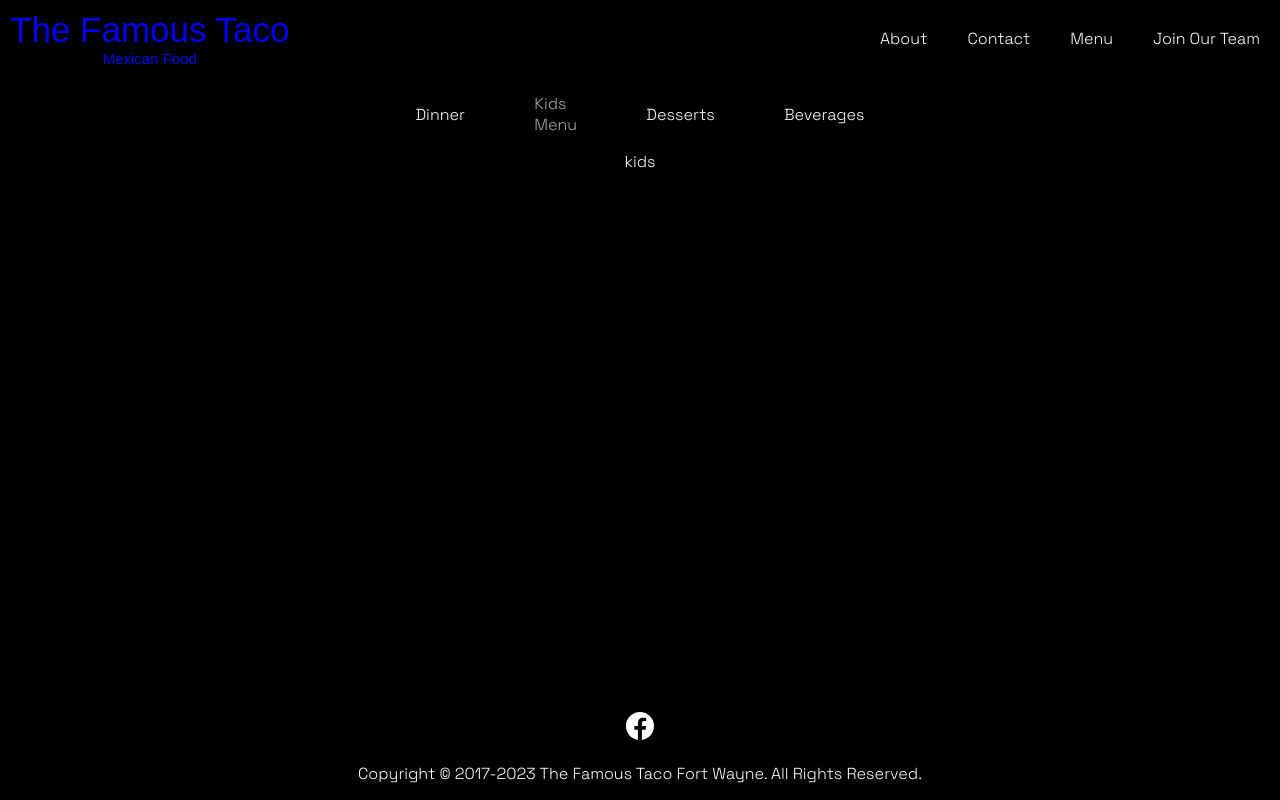
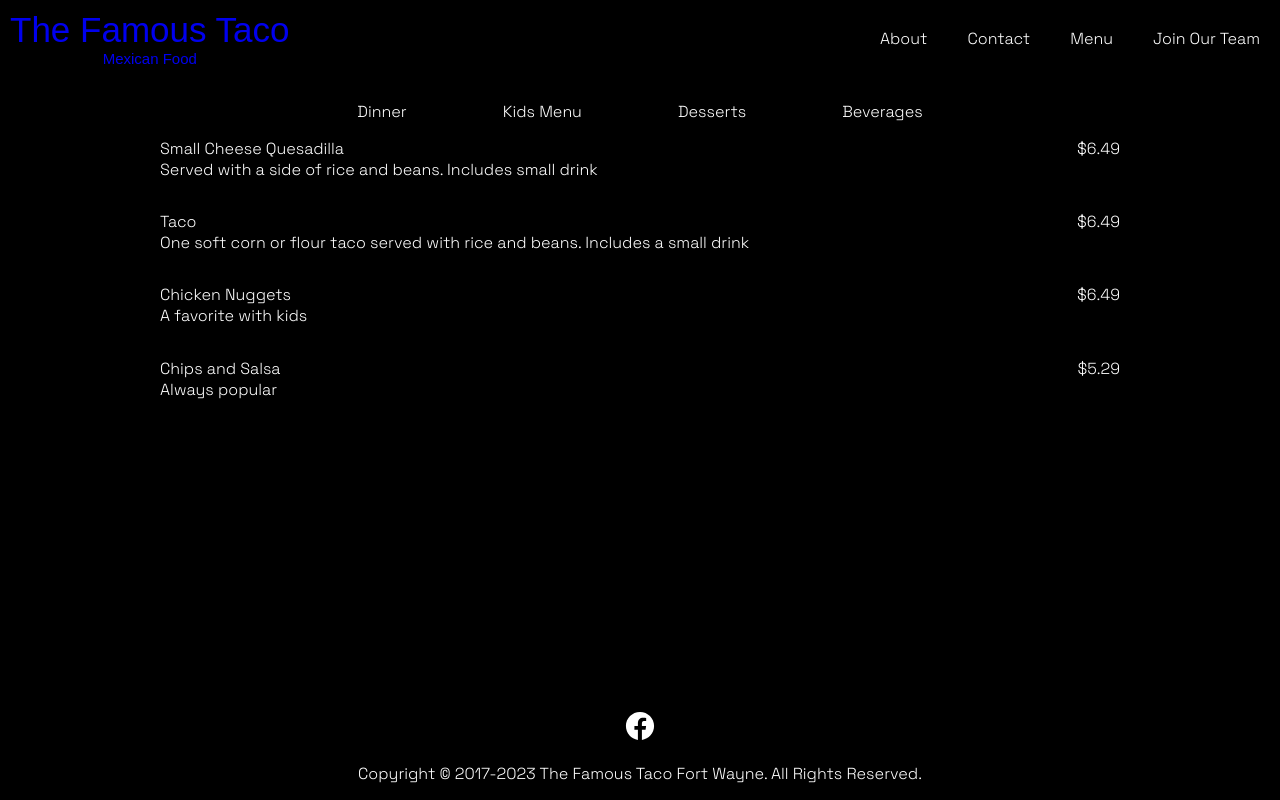
Before and after one commit to noelbarrera/famous-taco-website, a React (Vite) app: page /menu in a window 1280 px wide. Both pictures are taken after a click on the item "Kids Menu". Built offline with nearby package versions, Linux system fonts and the light colour scheme; a web font is replaced by a local one.

Commit message:
updated content and styling in tab-panel

```diff
--- /dev/null
+++ b/src/components/TabPanels/BeveragesMenu.tsx
@@ -0,0 +1,50 @@
+import "../../styles/DinnerMenu.css";
+
+const BeveragesMenu = () => {
+  return (
+    <div className="menu-container">
+      <div className="menu-section-title">Beer</div>
+      <div className="menu-item">
+        <span className="menu-item-price">$4.59</span>
+        <div className="menu-item-title">Domestic</div>
+      </div>
+      <div className="menu-item">
+        <span className="menu-item-price">$4.99</span>
+        <div className="menu-item-title">Imported</div>
+      </div>
+      <div className="menu-section-title">Bottled Drinks</div>
+      <div className="menu-item">
+        <span className="menu-item-price">$2.99</span>
+        <div className="menu-item-title">Jarritos</div>
+      </div>
+      <div className="menu-item">
+        <span className="menu-item-price">$3.89</span>
+        <div className="menu-item-title">Mexican Coke</div>
+      </div>
+      <div className="menu-item">
+        <span className="menu-item-price">$2.89</span>
+        <div className="menu-item-title">Pepsi Products</div>
+      </div>
+      <div className="menu-section-title">Horchata</div>
+      <div className="menu-item">
+        <span className="menu-item-price">$3.49</span>
+        <div className="menu-item-title">Small</div>
+      </div>
+      <div className="menu-item">
+        <span className="menu-item-price">$4.49</span>
+        <div className="menu-item-title">Large</div>
+      </div>
+      <div className="menu-section-title">Margaritas</div>
+      <div className="menu-item">
+        <span className="menu-item-price">$6.49</span>
+        <div className="menu-item-title">Small Lime</div>
+      </div>
+      <div className="menu-item">
+        <span className="menu-item-price">$6.49</span>
+        <div className="menu-item-title">Small Flavored</div>
+      </div>
+    </div>
+  );
+};
+
+export default BeveragesMenu;
--- /dev/null
+++ b/src/components/TabPanels/DessertsMenu.tsx
@@ -0,0 +1,31 @@
+import "../../styles/DinnerMenu.css";
+const DessertsMenu = () => {
+  return (
+    <div className="menu-container">
+      <div className="menu-item">
+        <span className="menu-item-price">$4.99</span>
+        <div className="menu-item-title">Fried Ice Cream</div>
+        <div className="menu-item-description">
+          Served in a cinnamon sugared tortilla shell, topped with hot fudge and
+          whipped cream
+        </div>
+      </div>
+      <div className="menu-item">
+        <span className="menu-item-price">$4.99</span>
+        <div className="menu-item-title">Pastel Tres Leches</div>
+        <div className="menu-item-description">
+        Moist cake made with three milks
+        </div>
+      </div>
+      <div className="menu-item">
+        <span className="menu-item-price">$4.99</span>
+        <div className="menu-item-title">Flan</div>
+        <div className="menu-item-description">
+        Caramel custard made fresh daily
+        </div>
+      </div>
+    </div>
+  );
+};
+
+export default DessertsMenu;
--- a/src/components/TabPanels/DinnerMenu.tsx
+++ b/src/components/TabPanels/DinnerMenu.tsx
@@ -2,7 +2,7 @@
 const DinnerMenu = () => {
   return (
     <div className="menu-container">
-      <div className="menu-header">Dinner</div>
+      {/* <div className="menu-header">Dinner</div> */}
         <div className="menu-section-title">Burritos</div>
         <div className="menu-item">
           <span className="menu-item-price">$16.79</span>
@@ -41,6 +41,7 @@
         </div>
           {/* //TODO: possible add burrito bowl */}
       <div className="menu-section-title">Taco Platters</div>
+      <h6>Meat Choices: Steak - Chicken - Barbacoa - Chorizo - Pastor - Ground Beef - Campechano - Carnitas - Veggie</h6>
       <div className="menu-item">
         <span className="menu-item-price">$8.99</span>
         <div className="menu-item-title">Two Taco Platters</div>
--- a/src/components/TabPanels/KidsMenu.tsx
+++ b/src/components/TabPanels/KidsMenu.tsx
@@ -1,8 +1,31 @@
-
+import "../../styles/DinnerMenu.css";
 const KidsMenu = () => {
   return (
-    <div>KidsMenu</div>
-  )
-}
+    <div className="menu-container">
+      {/* <div className="menu-header">Kids Menu</div> */}
+      <div className="menu-item">
+        <span className="menu-item-price">$6.49</span>
+        <div className="menu-item-title">Small Cheese Quesadilla</div>
+        <div className="menu-item-description">Served with a side of rice and beans. Includes small drink</div>
+      </div>
+      <div className="menu-item">
+        <span className="menu-item-price">$6.49</span>
+        <div className="menu-item-title">Taco</div>
+        <div className="menu-item-description">One soft corn or flour taco served with rice and beans.
+Includes a small drink</div>
+      </div>
+      <div className="menu-item">
+        <span className="menu-item-price">$6.49</span>
+        <div className="menu-item-title">Chicken Nuggets</div>
+        <div className="menu-item-description">A favorite with kids</div>
+      </div>
+      <div className="menu-item">
+        <span className="menu-item-price">$5.29</span>
+        <div className="menu-item-title">Chips and Salsa</div>
+        <div className="menu-item-description">Always popular</div>
+      </div>
+    </div>
+  );
+};
 
-export default KidsMenu
+export default KidsMenu;
--- a/src/components/TabPanels/index.tsx
+++ b/src/components/TabPanels/index.tsx
@@ -2,6 +2,9 @@
 import "../../styles/TabPanel.css";
 import TabBody from "./TabBody";
 import DinnerMenu from "./DinnerMenu";
+import KidsMenu from "./KidsMenu";
+import DessertsMenu from "./DessertsMenu";
+import BeveragesMenu from "./BeveragesMenu";
 
 export type TabsType = {
   tabName: string;
@@ -16,15 +19,15 @@
     },
     {
       tabName: "KidsMenu",
-      content: <div>kids</div>,
+      content: <KidsMenu/>,
     },
     {
       tabName: "Desserts",
-      content: <div>desserts</div>,
+      content: <DessertsMenu/>,
     },
     {
       tabName: "Beverages",
-      content: <div>beverages</div>,
+      content: <BeveragesMenu/>,
     },
   ];
   const [activeTab, setActiveTab] = useState<TabsType>(tabs[0]);
@@ -32,30 +35,36 @@
   console.log("active", activeTab);
   return (
     <>
-      <ul className="tab-panel-header flex">
+      <ul className="tab-panel-header">
         <li
           onClick={() => setActiveTab(tabs[0])}
           className={activeTab.tabName === "Dinner" ? "active" : ""}
         >
-          Dinner
+          <a>
+            Dinner
+            </a>
         </li>
         <li
           onClick={() => setActiveTab(tabs[1])}
           className={activeTab.tabName === "KidsMenu" ? " active" : ""}
         >
-          Kids Menu
+          <a>
+            Kids Menu
+            </a>
         </li>
         <li
           onClick={() => setActiveTab(tabs[2])}
           className={activeTab.tabName === "Desserts" ? "active" : ""}
-        >
+        > <a>
           Desserts
+        </a>
         </li>
         <li
           onClick={() => setActiveTab(tabs[3])}
           className={activeTab.tabName === "Beverages" ? "active" : ""}
-        >
+        > <a>
           Beverages
+        </a>
         </li>
       </ul>
 
--- a/src/styles/DinnerMenu.css
+++ b/src/styles/DinnerMenu.css
@@ -5,6 +5,10 @@
     align-items: center;
     gap: 5%;
     width: 75%;
+}
+
+h6 {
+    margin-top: 0;
 }
 
 .menu-container .menu-item {
@@ -16,6 +20,7 @@
 .menu-section-title {
     text-align: center;
     font-size: 25px;
+    margin: 10px 0px;
 }
 .menu-item{
     /* border: 1px solid white; */
--- a/src/styles/TabPanel.css
+++ b/src/styles/TabPanel.css
@@ -1,24 +1,71 @@
-
-.flex {
+.tab-panel-header {
     display: flex;
     justify-content: center;
     align-items: center;
-}
-
-.tab-panel-header {
     list-style-type: none;
     flex-direction: row;
     padding: 0;
-    gap: 25%;
+    gap: 10%;
+    text-align: center;
+    width: 75%;
+    /* margin: 0 10px; */
+    /* flex-wrap: wrap-reverse; */
+    flex-wrap: wrap ;
 }
 
 .tab-panel-header li {
     cursor: pointer;
     user-select: none;
+    /* border: 1px solid red; */
+    margin: 5px 0;
 }
 
-.active {
+.tab-panel-header li a {
+    /* border: 1px solid blue;
+    position: relative;
+    color: white;
+    text-decoration: none; */
+    display: block;
+	position: relative;
+	padding: 0.2em 0;
+}
+
+
+
+/* .active {
     color: darkGrey;
-    display: inline-block;
-    position: relative;
+} */
+
+
+.tab-panel-header li a::after {
+	content: '';
+	position: absolute;
+	bottom: 0;
+	left: 0;
+	width: 100%;
+	height: 0.1em;
+	background-color: white;
+	opacity: 0;
+	transition: opacity 300ms, transform 300ms;
 }
+
+.tab-panel-header li a:hover::after{
+
+	opacity: 1;
+	transform: translate3d(0, 0.2em, 0);
+}
+
+
+
+
+
+/* Scale from center */
+.tab-panel-header li a::after {
+	opacity: 1;
+	transform: scale(0);
+	transform-origin: center;
+}
+
+.tab-panel-header li a:hover::after{
+	transform: scale(1);
+}
```
